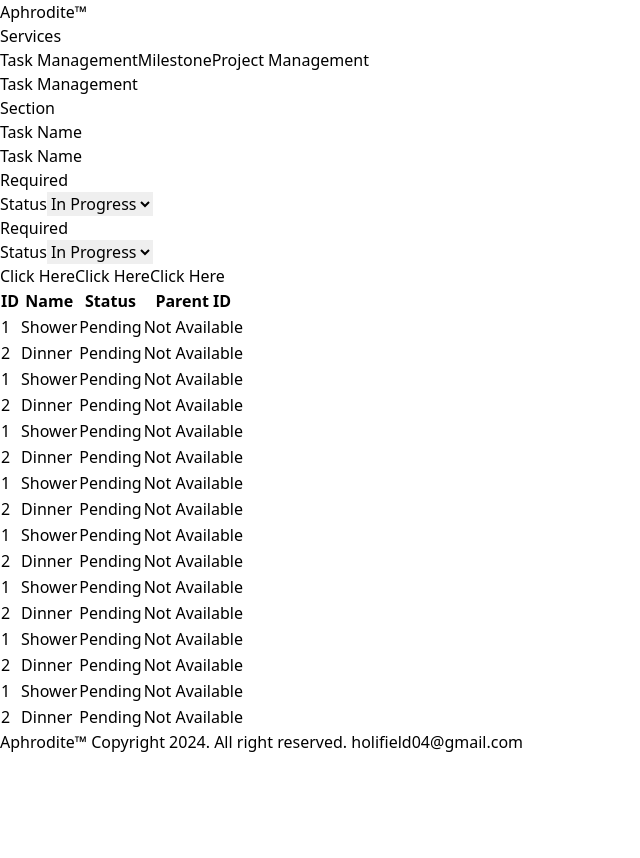
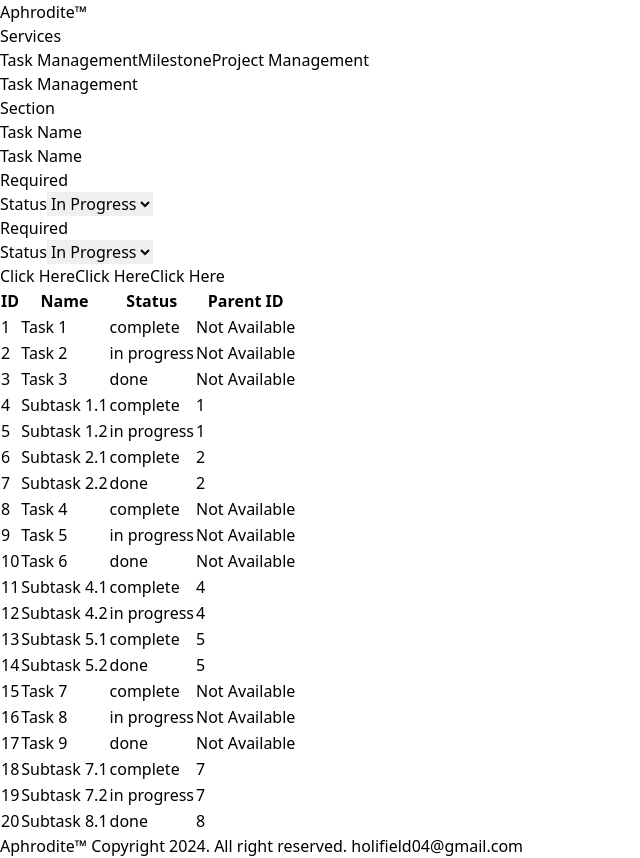
Before and after one commit to holifield4/task-management, a React (Vite) app: page / in a window 1280 px wide. Shown: the whole page, without its empty margins (0-640 px from the left). Before the commit the page ends 800 px from the top, so only its background shows below. Built offline with nearby package versions, Linux system fonts and the light colour scheme.

Commit message:
chore: modify table mockdata

```diff
--- a/src/mocks/mockdata.ts
+++ b/src/mocks/mockdata.ts
@@ -1,20 +1,24 @@
 import { ITask } from "../interface/common";
 
 export const taskData: ITask[] = [
-  {id: 1, name: 'Shower', status: 'Pending'},
-  {id: 2, name: 'Dinner', status: 'Pending'},
-  {id: 1, name: 'Shower', status: 'Pending'},
-  {id: 2, name: 'Dinner', status: 'Pending'},
-  {id: 1, name: 'Shower', status: 'Pending'},
-  {id: 2, name: 'Dinner', status: 'Pending'},
-  {id: 1, name: 'Shower', status: 'Pending'},
-  {id: 2, name: 'Dinner', status: 'Pending'},
-  {id: 1, name: 'Shower', status: 'Pending'},
-  {id: 2, name: 'Dinner', status: 'Pending'},
-  {id: 1, name: 'Shower', status: 'Pending'},
-  {id: 2, name: 'Dinner', status: 'Pending'},
-  {id: 1, name: 'Shower', status: 'Pending'},
-  {id: 2, name: 'Dinner', status: 'Pending'},
-  {id: 1, name: 'Shower', status: 'Pending'},
-  {id: 2, name: 'Dinner', status: 'Pending'},
+  { id: 1, name: 'Task 1', status: 'complete', parentId: undefined },
+    { id: 2, name: 'Task 2', status: 'in progress', parentId: undefined },
+    { id: 3, name: 'Task 3', status: 'done', parentId: undefined },
+    { id: 4, name: 'Subtask 1.1', status: 'complete', parentId: '1' },
+    { id: 5, name: 'Subtask 1.2', status: 'in progress', parentId: '1' },
+    { id: 6, name: 'Subtask 2.1', status: 'complete', parentId: '2' },
+    { id: 7, name: 'Subtask 2.2', status: 'done', parentId: '2' },
+    { id: 8, name: 'Task 4', status: 'complete', parentId: undefined },
+    { id: 9, name: 'Task 5', status: 'in progress', parentId: undefined },
+    { id: 10, name: 'Task 6', status: 'done', parentId: undefined },
+    { id: 11, name: 'Subtask 4.1', status: 'complete', parentId: '4' },
+    { id: 12, name: 'Subtask 4.2', status: 'in progress', parentId: '4' },
+    { id: 13, name: 'Subtask 5.1', status: 'complete', parentId: '5' },
+    { id: 14, name: 'Subtask 5.2', status: 'done', parentId: '5' },
+    { id: 15, name: 'Task 7', status: 'complete', parentId: undefined },
+    { id: 16, name: 'Task 8', status: 'in progress', parentId: undefined },
+    { id: 17, name: 'Task 9', status: 'done', parentId: undefined },
+    { id: 18, name: 'Subtask 7.1', status: 'complete', parentId: '7' },
+    { id: 19, name: 'Subtask 7.2', status: 'in progress', parentId: '7' },
+    { id: 20, name: 'Subtask 8.1', status: 'done', parentId: '8' },
 ]
```
